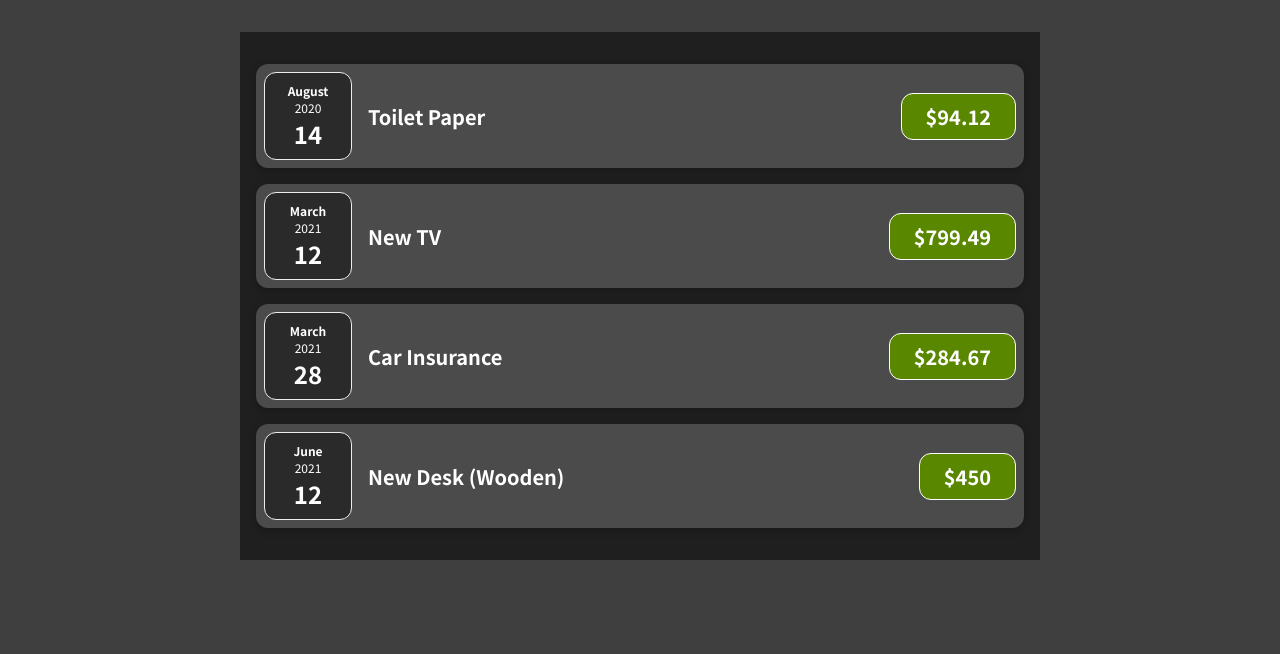
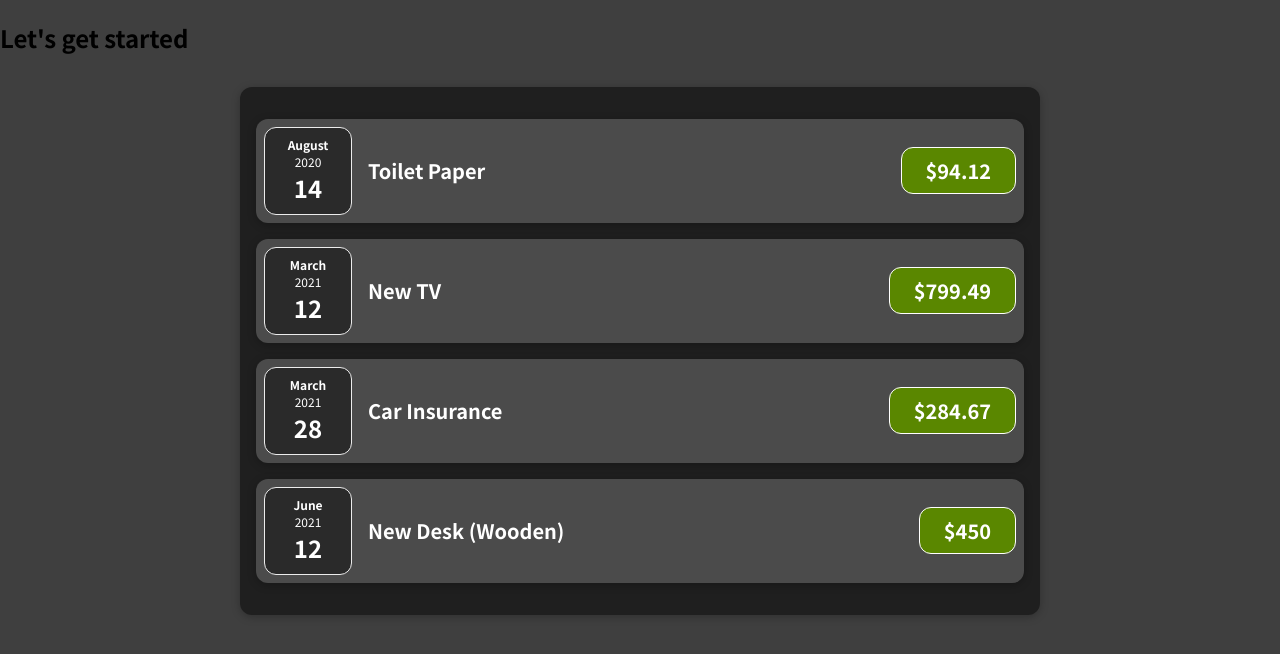
Before and after one commit to agreeshin/expense-tracker, a React (Create React App) app: page / in a window 1280 px wide. Shown: the top 654 px of the page. Built offline with nearby package versions, Linux system fonts and the light colour scheme.

Commit message:
Organize component files

```diff
--- a/src/App.js
+++ b/src/App.js
@@ -1,4 +1,6 @@
-import Expenses from "./components/Expenses";
+import React from "react";    // We can omit this import, if we use modern JSX code
+
+import Expenses from "./components/Expenses/Expenses";
 
 function App() {
   const expenses = [
@@ -23,11 +25,20 @@ function App() {
     },
   ];
 
-  return (
-    <div>
-      <Expenses items={expenses} />
-    </div>
+  // Method, which used in the past
+  return React.createElement(
+    "div",
+    {},
+    React.createElement("h2", {}, "Let's get started"),
+    React.createElement(Expenses, { items:expenses }, )
   );
+
+  // return (
+  //   <div>
+  //     <h2>Let's get started</h2>
+  //     <Expenses items={expenses} />
+  //   </div>
+  // );
 }
 
 export default App;
--- a/src/components/ExpenseDate.js
+++ b/src/components/Expenses/ExpenseDate.js
@@ -1,3 +1,5 @@
+import React from "react";
+
 import './ExpenseDate.css';
 
 function ExpenseDate(props) {
--- a/src/components/ExpenseItem.css
+++ b/src/components/Expenses/ExpenseItem.css
@@ -2,10 +2,8 @@
   display: flex;
   justify-content: space-between;
   align-items: center;
-  box-shadow: var(--boxes-shadow);
   padding: 0.5rem;
   margin: 1rem 0;
-  border-radius: var(--border-radius);
   background-color: var(--bg-expense-component);
 }
 
--- a/src/components/ExpenseItem.js
+++ b/src/components/Expenses/ExpenseItem.js
@@ -1,15 +1,18 @@
+import React from "react";
+
 import ExpenseDate from './ExpenseDate';
+import Card from '../UI/Card';
 import "./ExpenseItem.css";
 
 function ExpenseItem(props) {
   return (
-    <div className="expense-item">
+    <Card className="expense-item">
       <ExpenseDate date={props.date} />
       <div className="expense-item__description">
         <h2>{props.title}</h2>
         <div className="expense-item__price">{'$' + props.amount}</div>
       </div>
-    </div>
+    </Card>
   );
 }
 
--- a/src/components/Expenses.js
+++ b/src/components/Expenses/Expenses.js
@@ -1,9 +1,12 @@
+import React from "react";
+
 import ExpenseItem from "./ExpenseItem";
+import Card from "../UI/Card";
 import './Expenses.css';
 
 function Expenses(props) {
   return (
-    <div className="expenses">
+    <Card className="expenses">
       <ExpenseItem
         title={props.items[0].title}
         amount={props.items[0].amount}
@@ -24,7 +27,7 @@ function Expenses(props) {
         amount={props.items[3].amount}
         date={props.items[3].date}
       />
-    </div>
+    </Card>
   );
 }
 
--- /dev/null
+++ b/src/components/UI/Card.css
@@ -0,0 +1,4 @@
+.card {
+  border-radius: var(--border-radius);
+  box-shadow: var(--box-shadow);
+}
--- /dev/null
+++ b/src/components/UI/Card.js
@@ -0,0 +1,11 @@
+import React from "react";
+
+import './Card.css';
+
+function Card(props) {
+  const classes = "card " + props.className;
+
+  return <div className={classes}>{props.children}</div>;
+}
+
+export default Card;
--- a/src/index.css
+++ b/src/index.css
@@ -7,7 +7,7 @@
   --bg-expense-component: #4b4b4b;
   --bg-date-component: #2a2a2a;
 
-  --boxes-shadow: 0 2px 8px rgba(0, 0, 0, 0.25);
+  --box-shadow: 0 2px 8px rgba(0, 0, 0, 0.25);
   --border-radius: 12px;
   --border-style: 1px solid;
   --border-primary-color: white;
--- a/src/index.js
+++ b/src/index.js
@@ -1,3 +1,5 @@
+import React from "react";
+
 import ReactDOM from 'react-dom';
 
 import './index.css';
```
Also changed, not shown: src/components/Expenses/ExpenseDate.css (renamed from src/components/ExpenseDate.css), src/components/Expenses/Expenses.css (renamed from src/components/Expenses.css).
